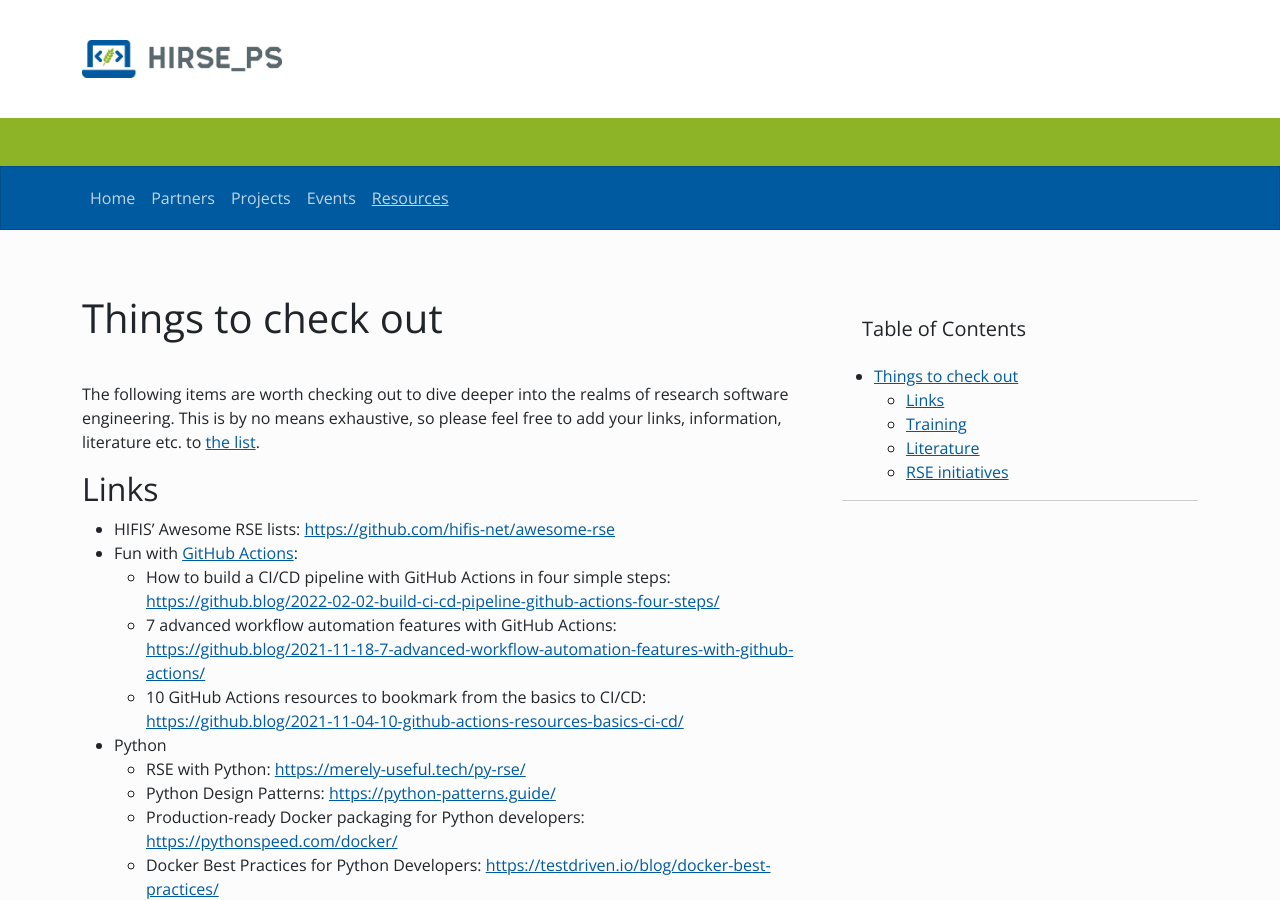
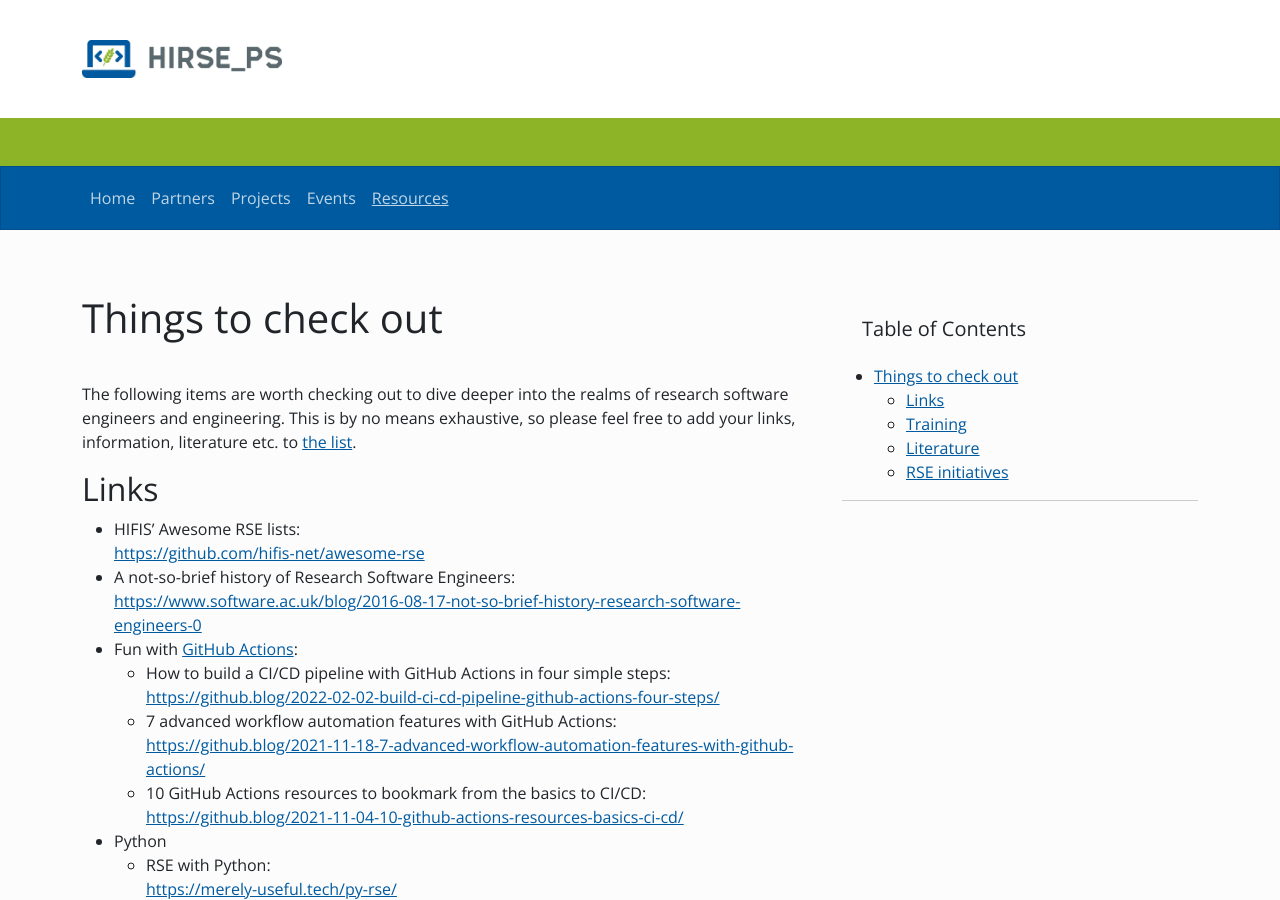
Before and after one commit to Helmholtz-HiRSE/helmholtz-hirse.github.io, a Jekyll site: the page built from resources.md, in a window 1280 px wide and 900 px high. Built offline with Jekyll 4.4.1, drawn with Linux system fonts in a browser that asks for light colours; nearby versions of some CDN libraries; some of the changed text lies outside the part shown.

Commit message:
more resources/links

```diff
--- a/resources.md
+++ b/resources.md
@@ -9,34 +9,35 @@
 
 # Things to check out
 
-The following items are worth checking out to dive deeper into the realms of research software engineering. This is by no means exhaustive, so please feel free to add your links, information, literature etc. to [the list](https://github.com/Helmholtz-HiRSE/helmholtz-hirse.github.io/blob/main/resources.md).
+The following items are worth checking out to dive deeper into the realms of research software engineers and engineering. This is by no means exhaustive, so please feel free to add your links, information, literature etc. to [the list](https://github.com/Helmholtz-HiRSE/helmholtz-hirse.github.io/blob/main/resources.md).
 
 
 ## Links
 
-* HIFIS' Awesome RSE lists: <https://github.com/hifis-net/awesome-rse>
+* HIFIS' Awesome RSE lists: <br> <https://github.com/hifis-net/awesome-rse>
+* A not-so-brief history of Research Software Engineers: <br> <https://www.software.ac.uk/blog/2016-08-17-not-so-brief-history-research-software-engineers-0>
 * Fun with [GitHub Actions](https://docs.github.com/en/actions):
     * How to build a CI/CD pipeline with GitHub Actions in four simple steps: <br> <https://github.blog/2022-02-02-build-ci-cd-pipeline-github-actions-four-steps/>
     * 7 advanced workflow automation features with GitHub Actions: <br> <https://github.blog/2021-11-18-7-advanced-workflow-automation-features-with-github-actions/>
     * 10 GitHub Actions resources to bookmark from the basics to CI/CD: <br> <https://github.blog/2021-11-04-10-github-actions-resources-basics-ci-cd/>
 * Python
-    * RSE with Python: <https://merely-useful.tech/py-rse/>
-    * Python Design Patterns: <https://python-patterns.guide/>
-    * Production-ready Docker packaging for Python developers: <https://pythonspeed.com/docker/>
-    * Docker Best Practices for Python Developers: <https://testdriven.io/blog/docker-best-practices/>
-    * Real Python Tutorials: <https://realpython.com/>
+    * RSE with Python: <br> <https://merely-useful.tech/py-rse/>
+    * Python Design Patterns:<br>  <https://python-patterns.guide/>
+    * Production-ready Docker packaging for Python developers: <br> <https://pythonspeed.com/docker/>
+    * Docker Best Practices for Python Developers: <br> <https://testdriven.io/blog/docker-best-practices/>
+    * Real Python Tutorials: <br> <https://realpython.com/>
 * Newsletters
-    * de-RSE Mailinglist (DE): <https://de-rse.org/de/join.html>
-    * The Overflow: <https://stackoverflow.blog/newsletter/>
-    * PyCoder's Weekly: <https://pycoders.com/>
+    * de-RSE Mailinglist (DE): <br> <https://de-rse.org/de/join.html>
+    * The Overflow: <br> <https://stackoverflow.blog/newsletter/>
+    * PyCoder's Weekly: <br> <https://pycoders.com/>
 
 
 ## Training
 
-* HIFIS: <https://www.hifis.net/services/software/training>
-* NHR@KIT: <https://www.nhr.kit.edu/english/66.php>
-* FZJ/JSC: <https://www.fz-juelich.de/ias/jsc/EN/Expertise/Workshops/Courses/courses_node.html>
-* PRACE: <https://training.prace-ri.eu/>
+* HIFIS: <br> <https://www.hifis.net/services/software/training>
+* NHR@KIT: <br> <https://www.nhr.kit.edu/english/66.php>
+* FZJ/JSC: <br> <https://www.fz-juelich.de/ias/jsc/EN/Expertise/Workshops/Courses/courses_node.html>
+* PRACE: <br> <https://training.prace-ri.eu/>
 
 
 ## Literature
@@ -45,16 +46,17 @@
 * Software Engineering for Computational Science: Past, Present, Future: <br> <https://ieeexplore.ieee.org/document/8317991>
 * Roads and Bridges: The Unseen Labor Behind Our Digital Infrastructure: <br> <https://www.fordfoundation.org/media/2976/roads-and-bridges-the-unseen-labor-behind-our-digital-infrastructure.pdf>
 * ABC der Offenheit: <br> <https://upload.wikimedia.org/wikipedia/commons/a/a9/ABC_der_Offenheit_-_Brosch%C3%BCre_%282019%29.pdf>
-* The Good Research Code Handbook: <https://goodresearch.dev/>
+* The Good Research Code Handbook: <br> <https://goodresearch.dev/>
 * Continuous Integration and Delivery for HPC: <br> <https://dl.acm.org/doi/pdf/10.1145/3219104.3219147>
-* FAIR Principles for Research Software (FAIR4RS Principles): <https://doi.org/10.15497/RDA00065>
-* A Guide for Publishing, Using, and Licensing Research Software in Germany: <https://doi.org/10.5281/zenodo.4327148>
+* FAIR Principles for Research Software (FAIR4RS Principles): <br> <https://doi.org/10.15497/RDA00065>
+* A Guide for Publishing, Using, and Licensing Research Software in Germany: <br> <https://doi.org/10.5281/zenodo.4327148>
 
 
 ## RSE initiatives
 
-* de-RSE: <https://www.de-rse.org/>
-* Software Sustainability Institute: <https://www.software.ac.uk/>
-* Netherlands eScience Center: <https://www.esciencecenter.nl/>
-* Nationale Forschungsdateninfrastruktur für wissenschaftliche Software: <https://www.rse4nfdi.de>
-* Research Software Alliance: <https://www.researchsoft.org/>
+* de-RSE: <br> <https://www.de-rse.org/>
+* Software Sustainability Institute: <br> <https://www.software.ac.uk/>
+* Netherlands eScience Center: <br> <https://www.esciencecenter.nl/>
+* Nationale Forschungsdateninfrastruktur für wissenschaftliche Software: <br> <https://www.rse4nfdi.de>
+* Research Software Alliance: <br> <https://www.researchsoft.org/>
+* International Series of Online Research Software Events (SORSE): <br> <https://sorse.github.io/>
```
